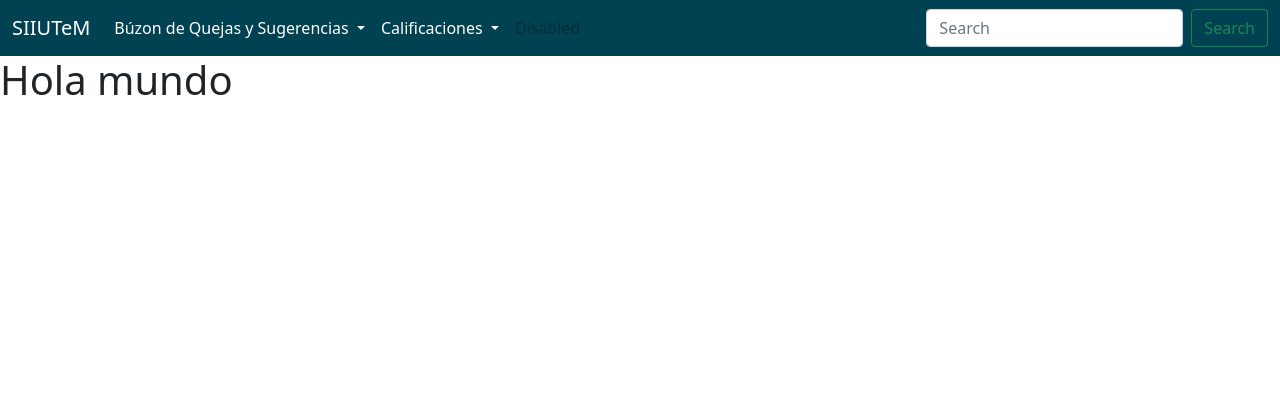
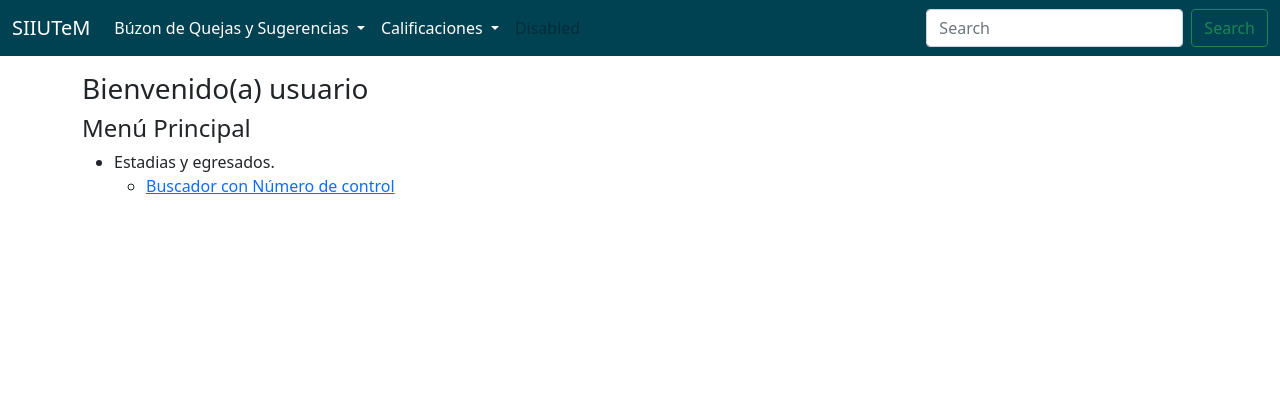
Before and after one commit to WilliamRVazquez/hectorSiiutem, a PHP site: page / in a window 1280 px wide. Shown: the top 420 px of the page. Run offline with PHP 8.4, Linux system fonts and the light colour scheme.

Commit message:
se agrego un list en index y se creo ndc que es el apartado para buscar numero de control de los alumnos

```diff
--- a/index.php
+++ b/index.php
@@ -1,5 +1,24 @@
 <?php include("resources/views/header.php")?>
 
-<h1>Hola mundo</h1>
+<div class="container my-3">
+    <div >
+        <div >
+            <h3>Bienvenido(a) usuario</h3>
+        </div>
+        <div class="col-xs-12 col-sm-6">
+            <h4>Menú Principal</h4>
+            <ul>
+                <li>
+                    Estadias y egresados.
+                </li>
+                <ul>
+                    <li>
+                        <a href="">Buscador con Número de control</a>
+                    </li>
+                </ul>
+            </ul>
+        </div>
+    </div>
+</div>
 
 <?php include("resources/views/footer.php")?>
```
Also changed, not shown: ndc.php (added, +15 -0 lines).
